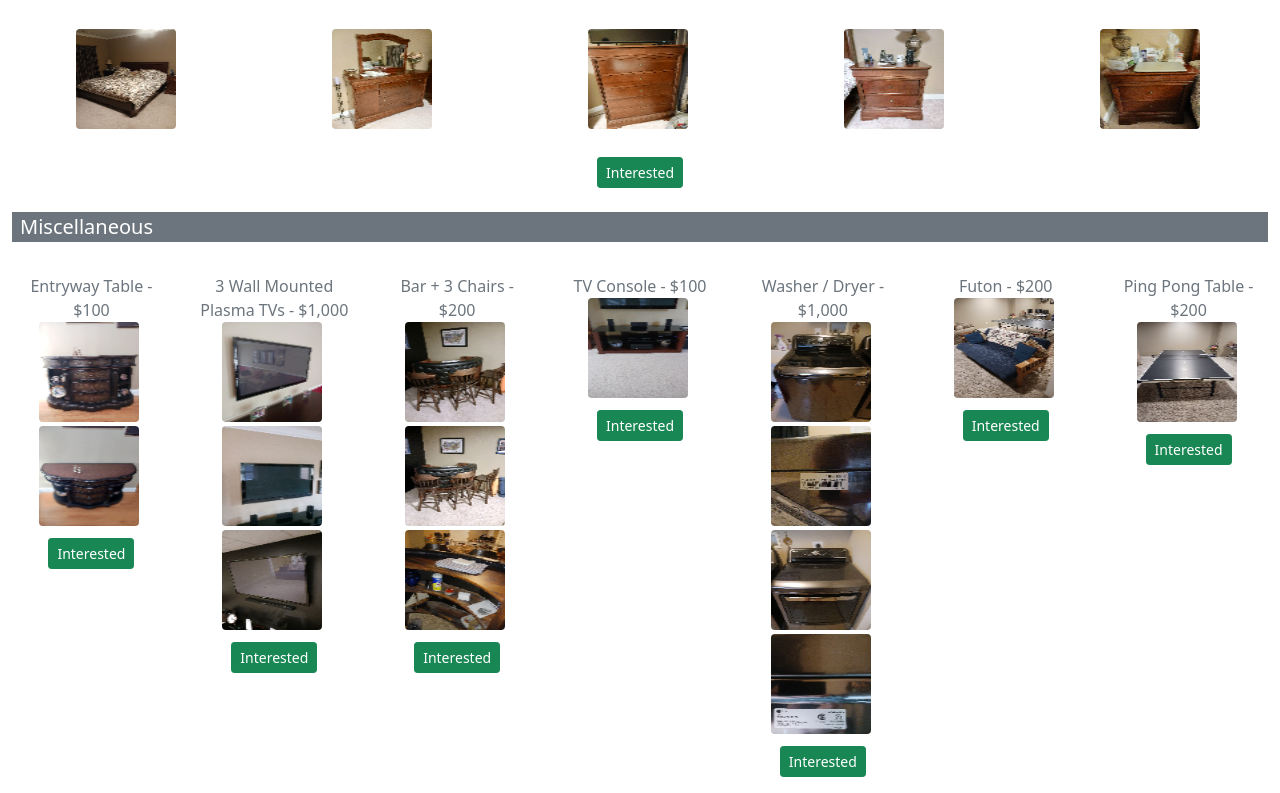
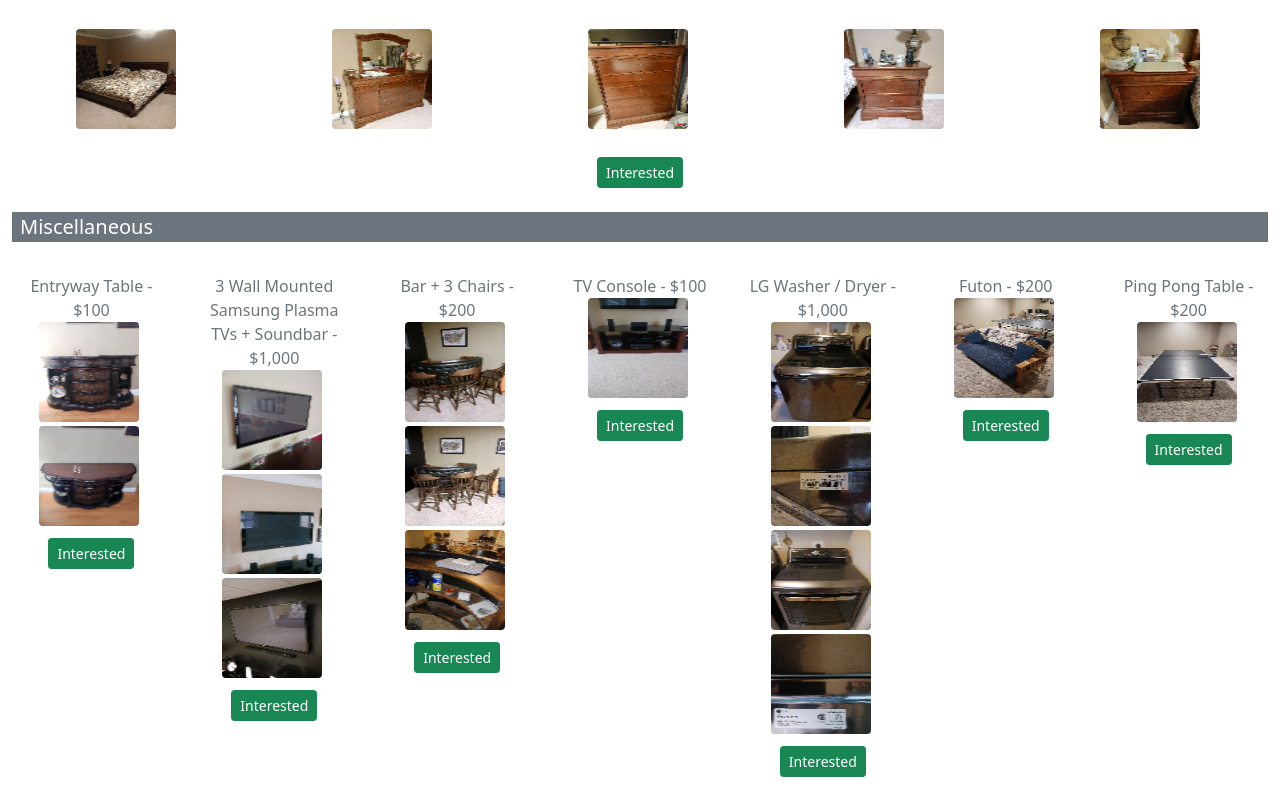
Before and after one commit to georgekydes/23sachem, a plain HTML site: page index.html in a window 1280 px wide. Shown: the part 1297-2090 px from the top of the page. Drawn offline with nearby package versions, Linux system fonts and the light colour scheme.

Commit message:
text changes

```diff
--- a/index.html
+++ b/index.html
@@ -281,8 +281,8 @@
                                 "entryway_table2.jpg"
                             ]
                         },{
-                            id: "3 Wall Mounted Plasms TVs",
-                            name: "3 Wall Mounted Plasma TVs",
+                            id: "3 Wall Mounted Samsung Plasma TVs + Soundbar",
+                            name: "3 Wall Mounted Samsung Plasma TVs + Soundbar",
                             price: 1000,
                             msrp: 2400,
                             images: [
@@ -309,8 +309,8 @@
                                 "living_room_tv_console.jpg"
                             ]
                         },{
-                            id: "Washer / Dryer",
-                            name: "Washer / Dryer",
+                            id: "LG Washer / Dryer",
+                            name: "LG Washer / Dryer",
                             price: 1000,
                             msrp: 2000,
                             images: [
```
